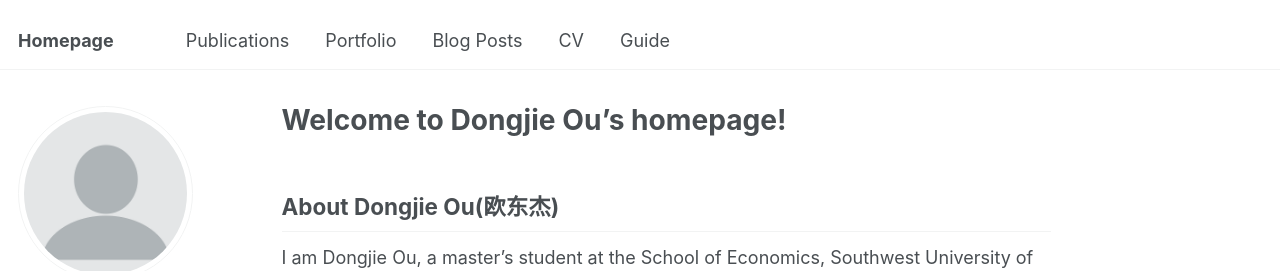
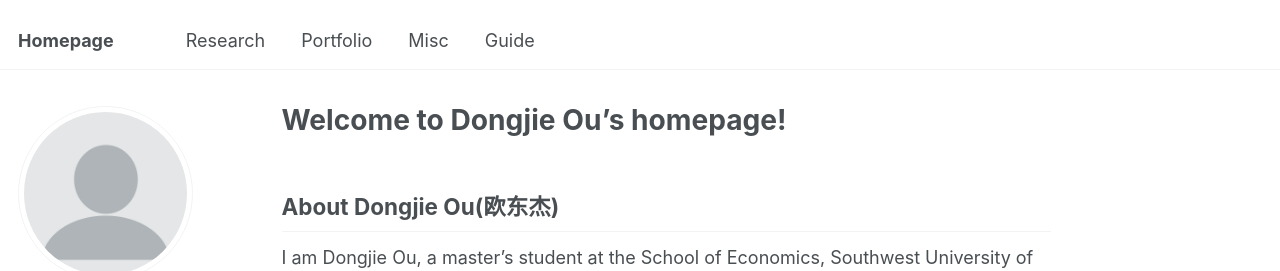
Before and after one commit to oudongjie2001/oudongjie2001.github.io, a Jekyll site: the page built from _pages/about.md, in a window 1280 px wide. Shown: the top 271 px of the page. Built offline with Jekyll 4.4.1, drawn with Linux system fonts in a browser that asks for light colours; some web fonts are replaced.

Commit message:
Update navigation.yml

```diff
--- a/_data/navigation.yml
+++ b/_data/navigation.yml
@@ -5,17 +5,14 @@
 # prevent it from being included in the site.
 
 main:
-  - title: "Publications"
+  - title: "Research"
     url: /publications/
 
   - title: "Portfolio"
     url: /portfolio/
 
-  - title: "Blog Posts"
+  - title: "Misc"
     url: /year-archive/
-
-  - title: "CV"
-    url: /cv/
 
   - title: "Guide"
     url: /markdown/
```
